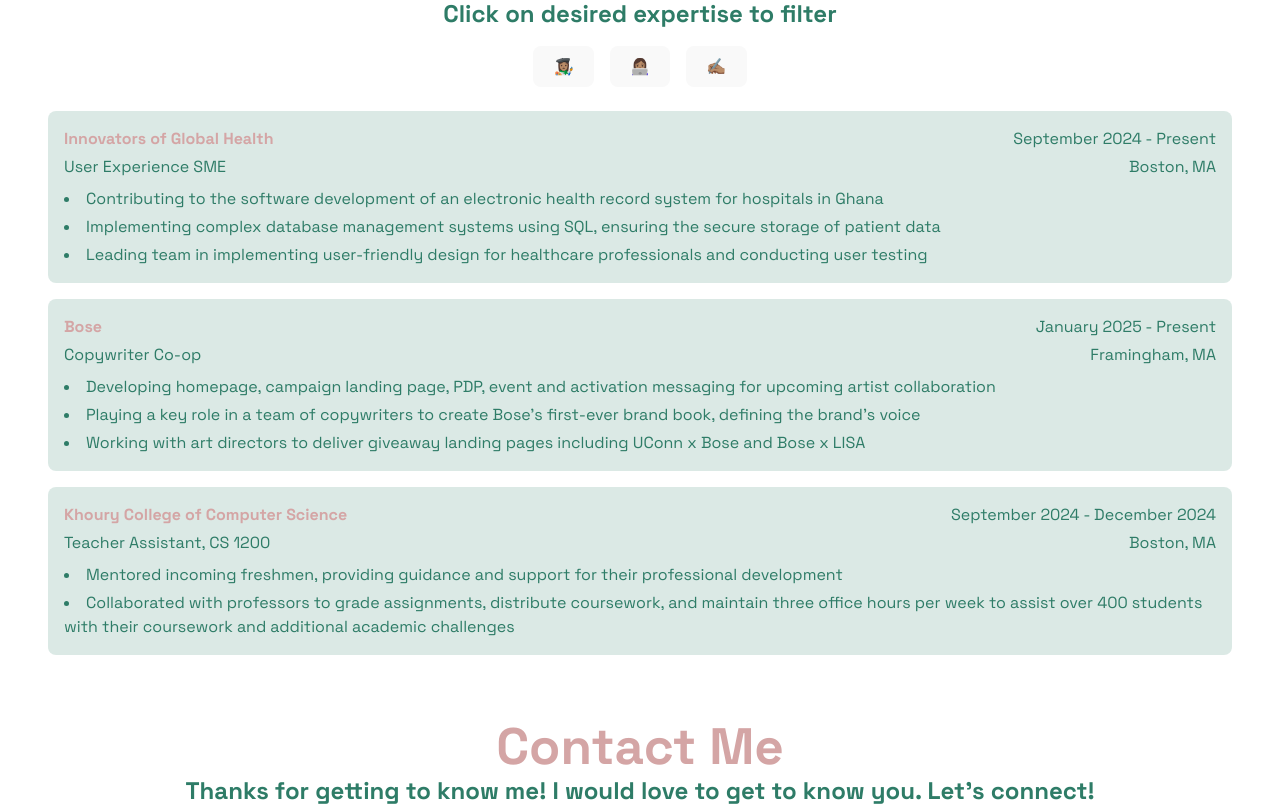
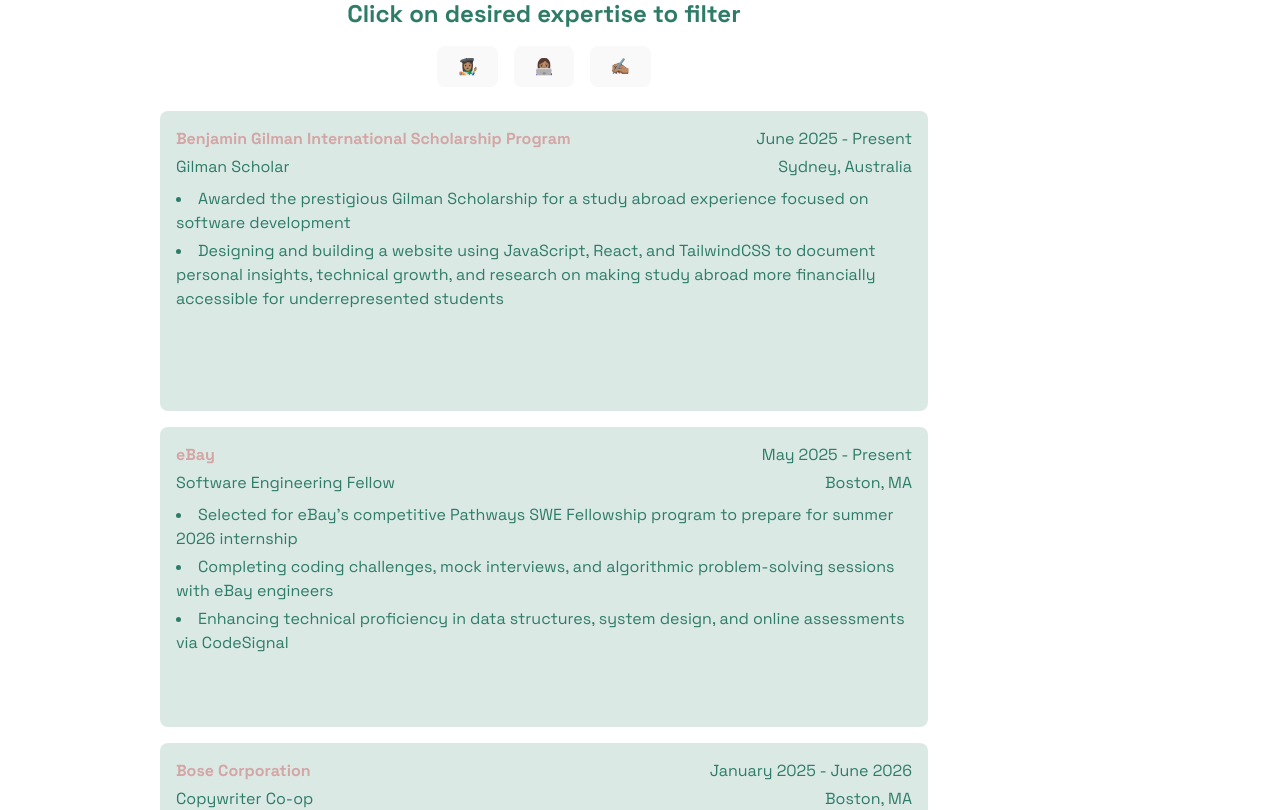
Before and after one commit to londonjones4189/My-personal-website, a React (Vite) app in the folder my-app/: page / in a window 1280 px wide. Shown: the part 1638-2448 px from the top of the page. Built offline with nearby package versions, Linux system fonts and the light colour scheme.

Commit message:
computer dying
computer dying added experience sizing

```diff
--- a/my-app/src/ResumeFilter.jsx
+++ b/my-app/src/ResumeFilter.jsx
@@ -41,12 +41,13 @@
         </div>
       </div>
 
-      <div className="resume-filter__results grid gap-4">
+      <div className="resume-filter__results flex flex-col gap-4 max-w-3xl mx-auto w-full">
   {filteredExperiences.map((exp, index) => (
     <div
       key={index}
-            className="resume-item bg-[#2E7C67]/[0.17] p-4 rounded-lg font-space-grotesk text-[#2E7C67]"
+      className="resume-item bg-[#2E7C67]/[0.17] p-4 rounded-lg font-space-grotesk text-[#2E7C67] min-h-[300px] flex flex-col justify-between w-full"
     >
+      <div>
         <div className="flex justify-between items-start mb-1">
           <h3 className="text-[#D4A5A5] font-bold">{exp.company}</h3>
           <p>{exp.startDate} - {exp.endDate}</p>
@@ -61,6 +62,7 @@
           ))}
         </ul>
       </div>
+    </div>
   ))}
 </div>
     </div>
--- a/my-app/src/experiences.jsx
+++ b/my-app/src/experiences.jsx
@@ -1,44 +1,104 @@
 
-//Data for Resume Filter
+// Updated Data for Resume Filter
 export const experiences = [
   {
-      company: "Innovators of Global Health",
-      title: "User Experience SME",
-      location: "Boston, MA",
-      startDate: "September 2024",
+    company: "Benjamin Gilman International Scholarship Program",
+    title: "Gilman Scholar",
+    location: "Sydney, Australia",
+    startDate: "June 2025",
     endDate: "Present",
-      tags: ["Paint-brush"],
+    tags: ["Labtop"],
     bullets: [
-        "Contributing to the software development of an electronic health record system for hospitals in Ghana",
-        "Implementing complex database management systems using SQL, ensuring the secure storage of patient data",
-        "Leading team in implementing user-friendly design for healthcare professionals and conducting user testing"
+      "Awarded the prestigious Gilman Scholarship for a study abroad experience focused on software development",
+      "Designing and building a website using JavaScript, React, and TailwindCSS to document personal insights, technical growth, and research on making study abroad more financially accessible for underrepresented students"
     ]
   },
   {
-    company: "Bose",
+    company: "eBay",
+    title: "Software Engineering Fellow",
+    location: "Boston, MA",
+    startDate: "May 2025",
+    endDate: "Present",
+    tags: ["Labtop"],
+    bullets: [
+      "Selected for eBay’s competitive Pathways SWE Fellowship program to prepare for summer 2026 internship",
+      "Completing coding challenges, mock interviews, and algorithmic problem-solving sessions with eBay engineers",
+      "Enhancing technical proficiency in data structures, system design, and online assessments via CodeSignal"
+    ]
+  },
+  {
+    company: "Bose Corporation",
     title: "Copywriter Co-op",
-    location: "Framingham, MA",
+    location: "Boston, MA",
     startDate: "January 2025",
-    endDate: "Present",
+    endDate: "June 2026",
     tags: ["Book"],
     bullets: [
-      "Developing homepage, campaign landing page, PDP, event and activation messaging for upcoming artist collaboration",
-      "Playing a key role in a team of copywriters to create Bose’s first-ever brand book, defining the brand’s voice",
-      "Working with art directors to deliver giveaway landing pages including UConn x Bose and Bose x LISA"
+      "Lead copywriter for site experiences, event installations, and pop-ups for Bose x LISA global campaign",
+      "Played a key role in Bose’s first copy brand book defining its voice, tone, and messaging standards",
+      "Partnered with designers and developers on promotional giveaway landing pages (e.g., UConn, Victor Solomon)"
     ]
   },
-
+  {
+    company: "Innovators of Global Health (IGH)",
+    title: "User Experience Lead",
+    location: "Boston, MA",
+    startDate: "September 2024",
+    endDate: "April 2025",
+    tags: ["Paint-brush"],
+    bullets: [
+      "Led design and prototyping of Nurture Nest, a mental health app for pre and postpartum mothers in Ghana",
+      "Developed key features based on needs assessments, including a symptoms tracker and growth comparison tool",
+      "Collaborated with developers to deliver an accessible, user-friendly interface tailored for healthcare professionals"
+    ]
+  },
   {
     company: "Khoury College of Computer Science",
     title: "Teacher Assistant, CS 1200",
     location: "Boston, MA",
     startDate: "September 2024",
-    endDate: "December 2024",
+    endDate: "Present",
     tags: ["Labtop"],
     bullets: [
-      "Mentored incoming freshmen, providing guidance and support for their professional development",
-      "Collaborated with professors to grade assignments, distribute coursework, and maintain three office hours per week to assist over 400 students with their coursework and additional academic challenges"
+      "Mentoring incoming freshmen, providing guidance and support for their career growth",
+      "Collaborating with professors to grade assignments, distribute coursework, and maintain three office hours per week to assist over 400 students with their coursework and professional challenges"
+    ]
+  },
+  {
+    company: "First Gen Empower",
+    title: "Project Manager",
+    location: "Remote",
+    startDate: "May 2024",
+    endDate: "July 2024",
+    tags: ["Labtop"],
+    bullets: [
+      "Orchestrated group meetings and assigned research tasks to develop a pitch deck aimed at supporting undocumented students in entrepreneurship",
+      "Researched potential platforms, sponsors, and content to showcase during the final presentation delivered to sponsors"
+    ]
+  },
+  {
+    company: "Action Lab",
+    title: "Research Assistant",
+    location: "Boston, MA",
+    startDate: "December 2023",
+    endDate: "June 2024",
+    tags: ["Book"],
+    bullets: [
+      "Spearheaded outreach efforts, building connections with key organizations such as Ujima, DS4SI, and GRACC",
+      "Facilitated discussions with Northeastern faculty around effective outreach to social grassroots organizations",
+      "Curated a database of over 90 racial advocacy non-profits, laying groundwork for a search engine website"
+    ]
+  },
+  {
+    company: "Generate: Product Development Studio",
+    title: "Copywriter",
+    location: "Boston, MA",
+    startDate: "December 2023",
+    endDate: "May 2024",
+    tags: ["Book"],
+    bullets: [
+      "Crafted compelling copy for Generate’s website to enhance clarity, appeal, and user flow",
+      "Partnered with the operations team to develop the first Impact Book, contributing to 60 pages of content"
     ]
   }
-
-]
+];
```
Lines whose indentation alone changed are shown as unchanged.
